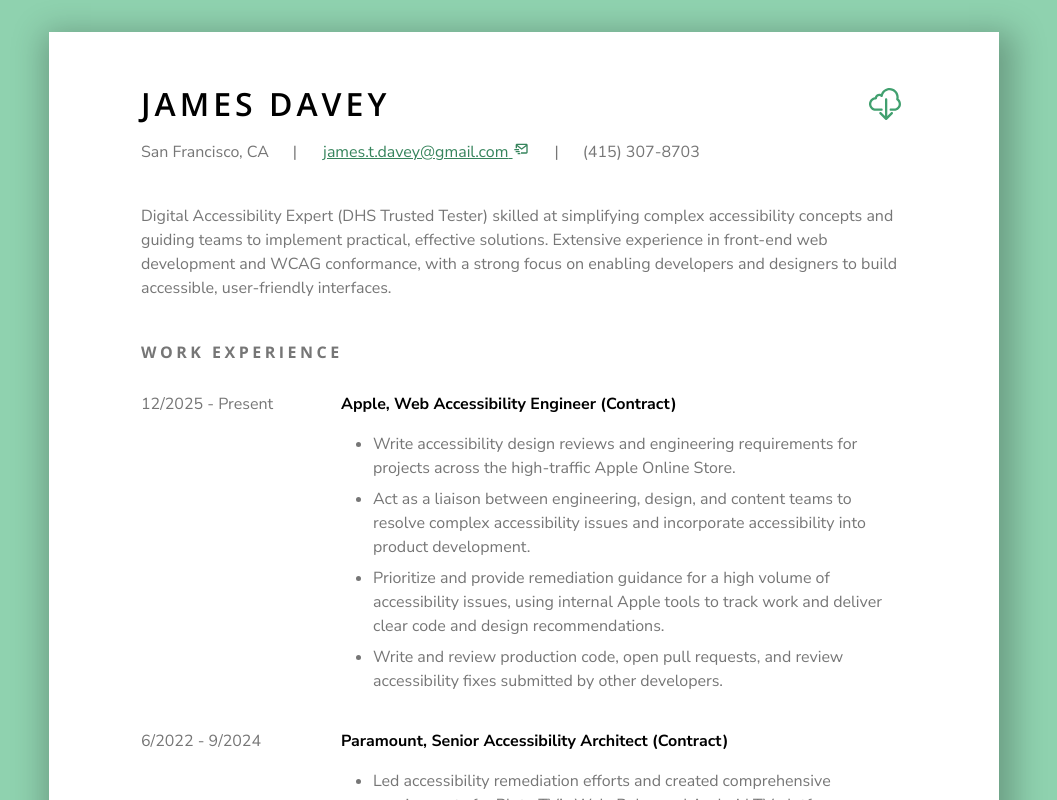
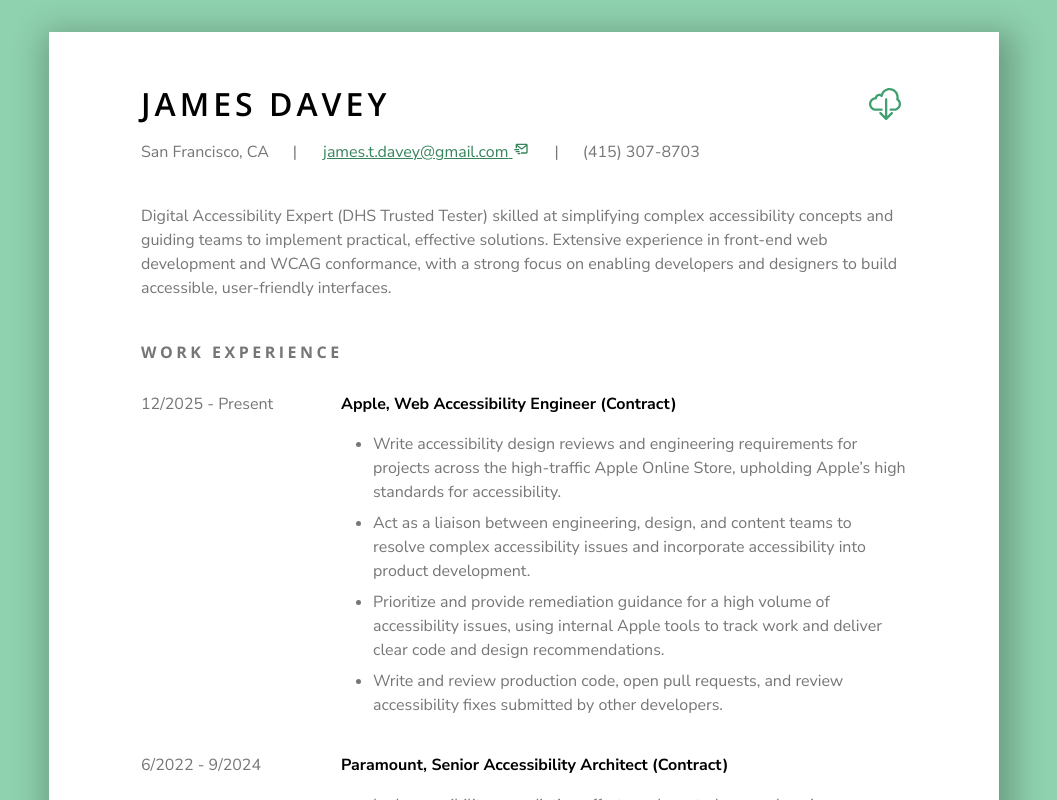
Before and after one commit to jamesthomasdavey/a11y, a React (Create React App) app: page /resume in a window 1280 px wide. Shown: the top 800 px of the page, without its empty margins (116-1173 px from the left). Built offline with nearby package versions, Linux system fonts and the light colour scheme.

Commit message:
Update resumeData.js

```diff
--- a/src/components/pages/Resume/resumeData.js
+++ b/src/components/pages/Resume/resumeData.js
@@ -11,11 +11,11 @@ const resumeData = {
         company: "Apple",
         title: "Web Accessibility Engineer (Contract)",
         responsibilities: [
-            "Write accessibility design reviews and engineering requirements for projects across the high-traffic Apple Online Store.",
-            "Act as a liaison between engineering, design, and content teams to resolve complex accessibility issues and incorporate accessibility into product development.",
-            "Prioritize and provide remediation guidance for a high volume of accessibility issues, using internal Apple tools to track work and deliver clear code and design recommendations.",
-            "Write and review production code, open pull requests, and review accessibility fixes submitted by other developers."
-          ]
+          "Write accessibility design reviews and engineering requirements for projects across the high-traffic Apple Online Store, upholding Apple’s high standards for accessibility.",
+          "Act as a liaison between engineering, design, and content teams to resolve complex accessibility issues and incorporate accessibility into product development.",
+          "Prioritize and provide remediation guidance for a high volume of accessibility issues, using internal Apple tools to track work and deliver clear code and design recommendations.",
+          "Write and review production code, open pull requests, and review accessibility fixes submitted by other developers."
+        ]
     },
     // {
     //   dates: "7/2025 - 1/2026",
```
